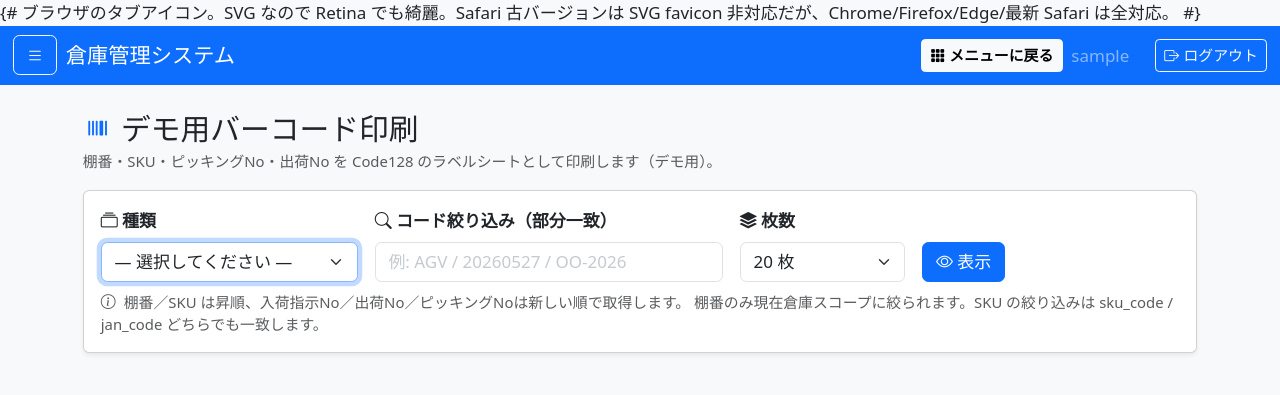
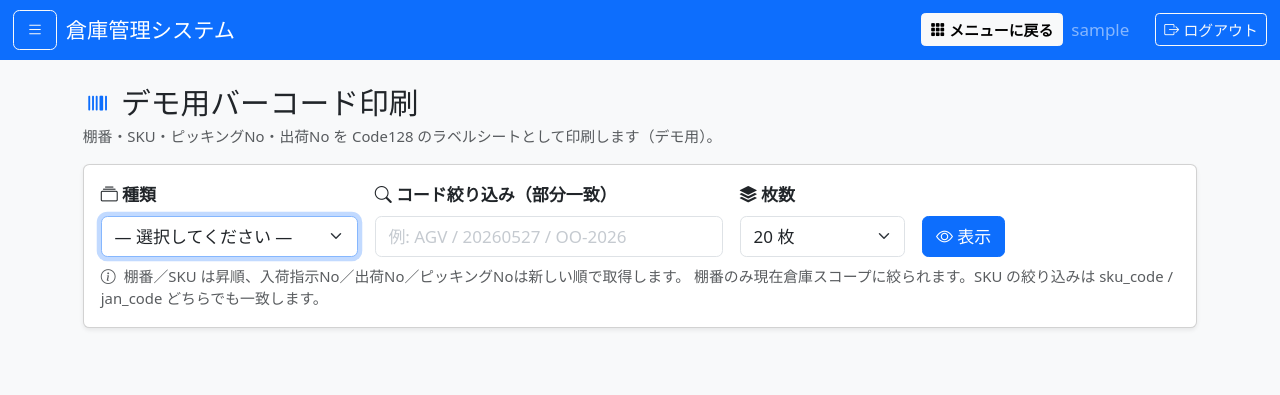
Before and after one commit to Dev-komaki789/wms, a Django app: page /core/barcodes/ in a window 1280 px wide. Shown: the top 395 px of the page. Run offline with Django 5.2, Linux system fonts and the light colour scheme; the visitor is signed in with stand-in values (Sample User, id 1); data that the repository does not hold is empty.

Commit message:
favicon の複数行 {# #} コメントを1行に修正
{# #} は1行限定で、複数行に渡ると2行目以降が画面に出力される。
[[feedback-django-template-comment-pitfall]] にあるのに4回目踏んだ。

Co-Authored-By: Claude Opus 4.7 <noreply@anthropic.com>

```diff
--- a/templates/a/base.html
+++ b/templates/a/base.html
@@ -5,8 +5,7 @@
   <meta charset="utf-8">
   <meta name="viewport" content="width=device-width, initial-scale=1">
   <title>{% block title %}WMS{% endblock %}</title>
-  {# ブラウザのタブアイコン。SVG なので Retina でも綺麗。Safari 古バージョンは
-     SVG favicon 非対応だが、Chrome/Firefox/Edge/最新 Safari は全対応。 #}
+  {# ブラウザタブのアイコン（SVG。Chrome/Firefox/Edge/最新 Safari 対応）。 #}
   <link rel="icon" type="image/svg+xml" href="{% static 'favicon.svg' %}">
   <link href="https://cdn.jsdelivr.net/npm/bootstrap@5.3.3/dist/css/bootstrap.min.css" rel="stylesheet">
   <link href="https://cdn.jsdelivr.net/npm/bootstrap-icons@1.11.3/font/bootstrap-icons.min.css" rel="stylesheet">
```
